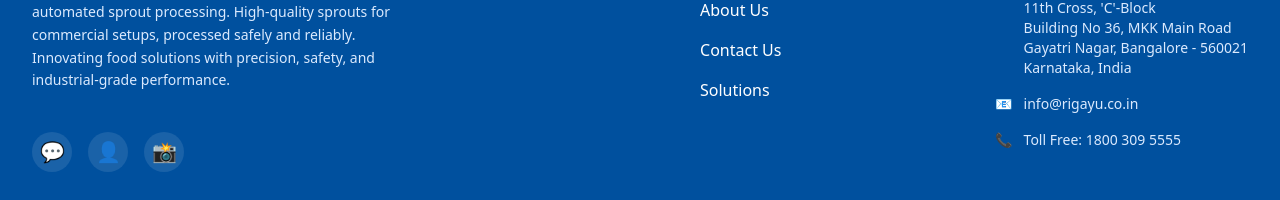
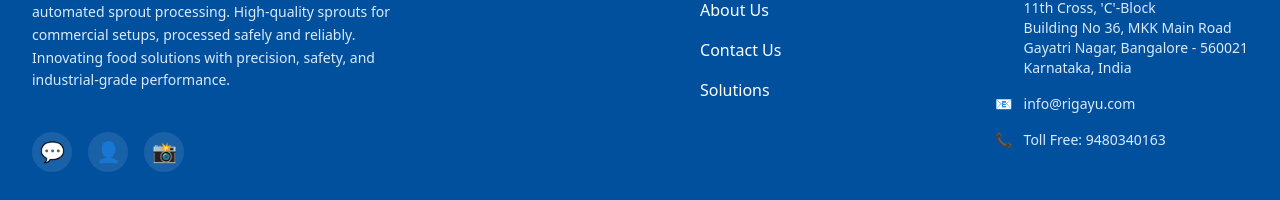
Before and after one commit to NaikYogesh123/rigayu-frontend, a Next.js app: page / in a window 1280 px wide. Shown: the part 6287-6487 px from the top of the page. Built offline with nearby package versions, Linux system fonts and the light colour scheme.

Commit message:
updating about us content

```diff
--- a/src/components/layout/Footer.tsx
+++ b/src/components/layout/Footer.tsx
@@ -62,11 +62,11 @@ export default function Footer() {
                             </p>
                             <p className="flex items-center">
                                 <span className="mr-3">📧</span>
-                                <a href="mailto:info@rigayu.co.in" className="hover:text-apit-yellow transition-colors">info@rigayu.co.in</a>
+                                <a href="mailto:info@rigayu.com" className="hover:text-apit-yellow transition-colors">info@rigayu.com</a>
                             </p>
                             <p className="flex items-center">
                                 <span className="mr-3">📞</span>
-                                <span>Toll Free: 1800 309 5555</span>
+                                <span>Toll Free: 9480340163</span>
                             </p>
                         </div>
                     </div>
```
